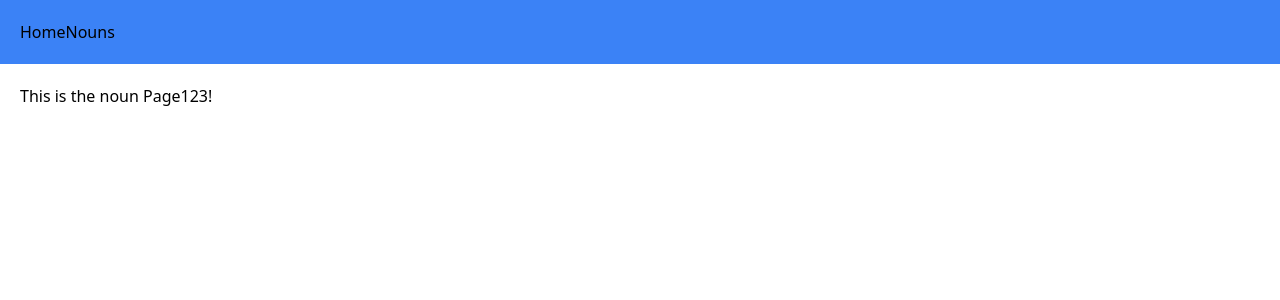
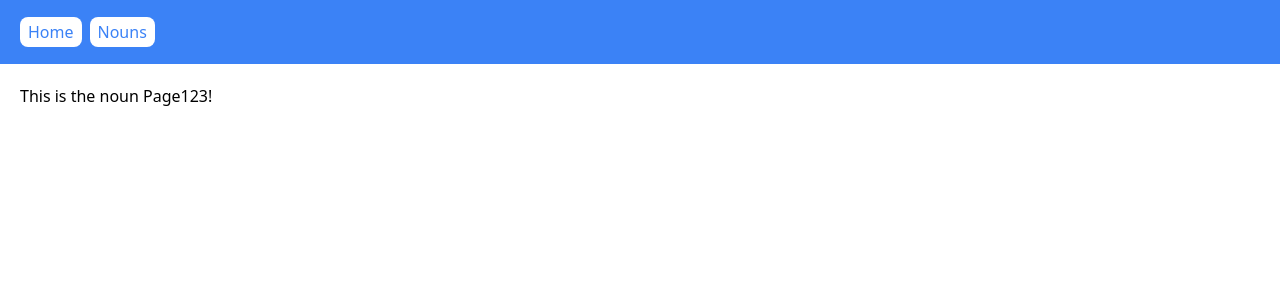
Before and after one commit to Scientific-Research/mk004-nextjs, a Next.js app: page /nouns in a window 1280 px wide. Shown: the top 300 px of the page. Built offline with nearby package versions, Linux system fonts and the light colour scheme.

Commit message:
header styled

```diff
--- a/app/Header.tsx
+++ b/app/Header.tsx
@@ -4,8 +4,18 @@ import Link from "next/link";
 function Header() {
   return (
     <header className="p-5 bg-blue-500">
-      <Link href="/">Home</Link>
-      <Link href="/nouns">Nouns</Link>
+      <Link
+        className="mr-2 px-2 py-1 bg-white text-blue-500 rounded-lg"
+        href="/"
+      >
+        Home
+      </Link>
+      <Link
+        className="mr-2 px-2 py-1 bg-white text-blue-500 rounded-lg"
+        href="/nouns"
+      >
+        Nouns
+      </Link>
     </header>
   );
 }
```
